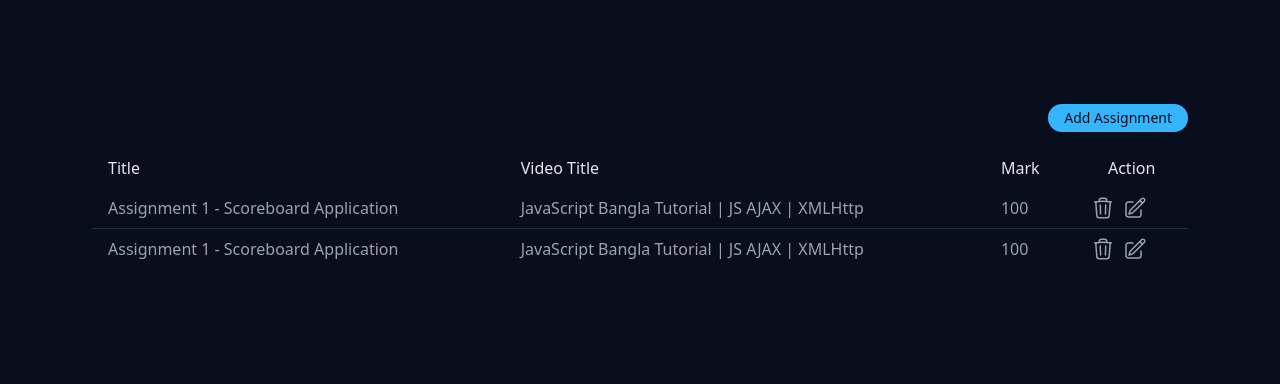
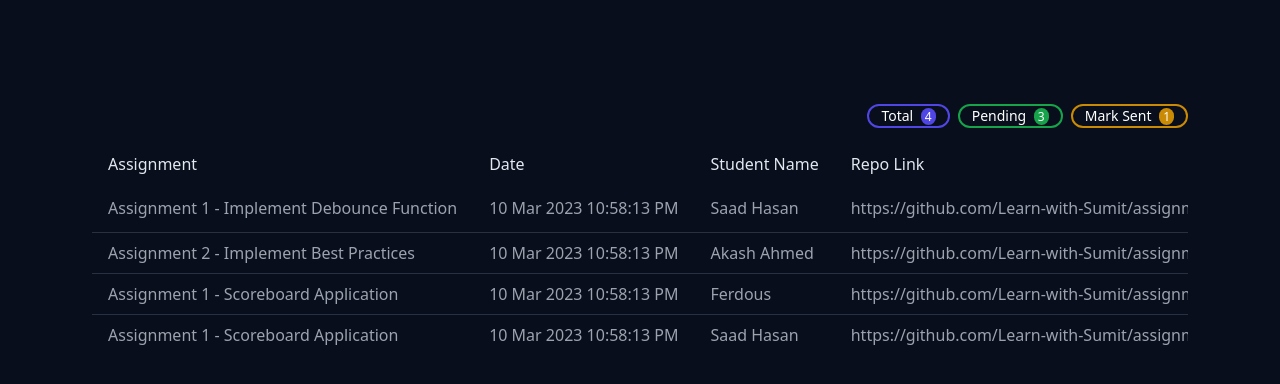
Before and after one commit to MohammadNaiem65/lws-final-assignment, a React (Vite) app: page / in a window 1280 px wide. Shown: the top 384 px of the page. Built offline with nearby package versions, Linux system fonts and the light colour scheme.

Commit message:
created Assignment Result page design

```diff
--- a/src/App.jsx
+++ b/src/App.jsx
@@ -1,10 +1,10 @@
 import './App.css';
-import Assignments from './pages/Admin/Assignments/Assignments';
+import AssignmentResult from './pages/Admin/AssignmentResult/AssignmentResult';
 
 function App() {
 	return (
 		<div>
-			<Assignments />
+			<AssignmentResult />
 		</div>
 	);
 }
--- a/src/pages/Admin/Assignments/Assignments.jsx
+++ b/src/pages/Admin/AddAssignments/AddAssignments.jsx
@@ -1,4 +1,4 @@
-export default function Assignments() {
+export default function AddAssignments() {
 	return (
 		<section className='py-6 bg-primary'>
 			<div className='mx-auto max-w-full px-5 lg:px-20'>
--- /dev/null
+++ b/src/pages/Admin/AssignmentResult/AssignmentResult.jsx
@@ -0,0 +1,105 @@
+export default function AssignmentResult() {
+	return (
+		<section className='py-6 bg-primary'>
+			<div className='mx-auto max-w-full px-5 lg:px-20'>
+				<div className='px-3 py-20 bg-opacity-10'>
+					<ul className='assignment-status'>
+						<li>
+							Total <span>4</span>
+						</li>
+						<li>
+							Pending <span>3</span>
+						</li>
+						<li>
+							Mark Sent <span>1</span>
+						</li>
+					</ul>
+					<div className='overflow-x-auto mt-4'>
+						<table className='divide-y-1 text-base divide-gray-600 w-full'>
+							<thead>
+								<tr>
+									<th className='table-th'>Assignment</th>
+									<th className='table-th'>Date</th>
+									<th className='table-th'>Student Name</th>
+									<th className='table-th'>Repo Link</th>
+									<th className='table-th'>Mark</th>
+								</tr>
+							</thead>
+
+							<tbody className='divide-y divide-slate-600/50'>
+								<tr>
+									<td className='table-td'>
+										Assignment 1 - Implement Debounce
+										Function
+									</td>
+									<td className='table-td'>
+										10 Mar 2023 10:58:13 PM
+									</td>
+									<td className='table-td'>Saad Hasan</td>
+									<td className='table-td'>
+										https://github.com/Learn-with-Sumit/assignment-1
+									</td>
+									<td className='table-td input-mark'>
+										<input max='100' value='100' />
+										<svg
+											fill='none'
+											viewBox='0 0 24 24'
+											strokeWidth='2'
+											stroke='currentColor'
+											className='w-6 h-6 text-green-500 cursor-pointer hover:text-green-400'>
+											<path
+												strokeLinecap='round'
+												strokeLinejoin='round'
+												d='M4.5 12.75l6 6 9-13.5'
+											/>
+										</svg>
+									</td>
+								</tr>
+								<tr>
+									<td className='table-td'>
+										Assignment 2 - Implement Best Practices
+									</td>
+									<td className='table-td'>
+										10 Mar 2023 10:58:13 PM
+									</td>
+									<td className='table-td'>Akash Ahmed</td>
+									<td className='table-td'>
+										https://github.com/Learn-with-Sumit/assignment-1
+									</td>
+									<td className='table-td'>50</td>
+								</tr>
+								<tr>
+									<td className='table-td'>
+										Assignment 1 - Scoreboard Application
+									</td>
+									<td className='table-td'>
+										10 Mar 2023 10:58:13 PM
+									</td>
+									<td className='table-td'>Ferdous</td>
+									<td className='table-td'>
+										https://github.com/Learn-with-Sumit/assignment-1
+									</td>
+									<td className='table-td'>100</td>
+								</tr>
+
+								<tr>
+									<td className='table-td'>
+										Assignment 1 - Scoreboard Application
+									</td>
+									<td className='table-td'>
+										10 Mar 2023 10:58:13 PM
+									</td>
+									<td className='table-td'>Saad Hasan</td>
+									<td className='table-td'>
+										https://github.com/Learn-with-Sumit/assignment-1
+									</td>
+									<td className='table-td'>100</td>
+								</tr>
+							</tbody>
+						</table>
+					</div>
+				</div>
+			</div>
+		</section>
+	);
+}
```
